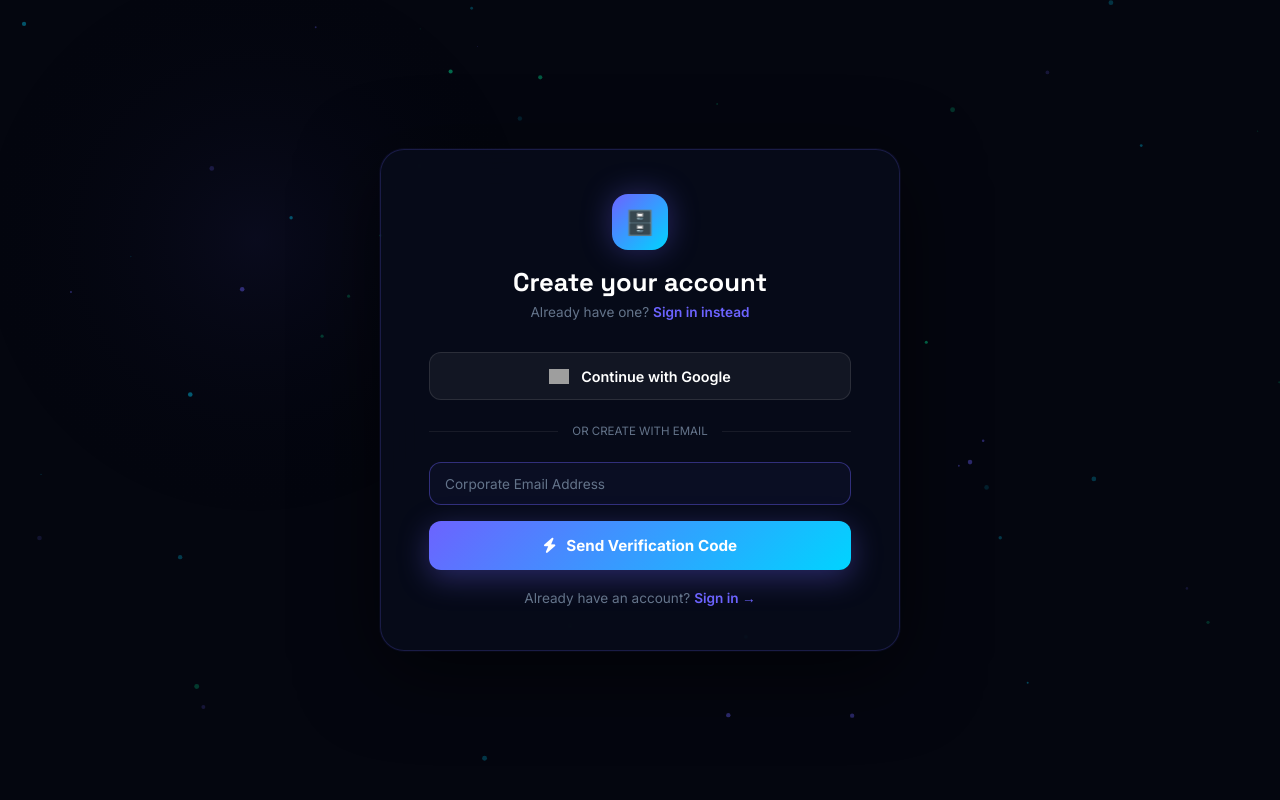
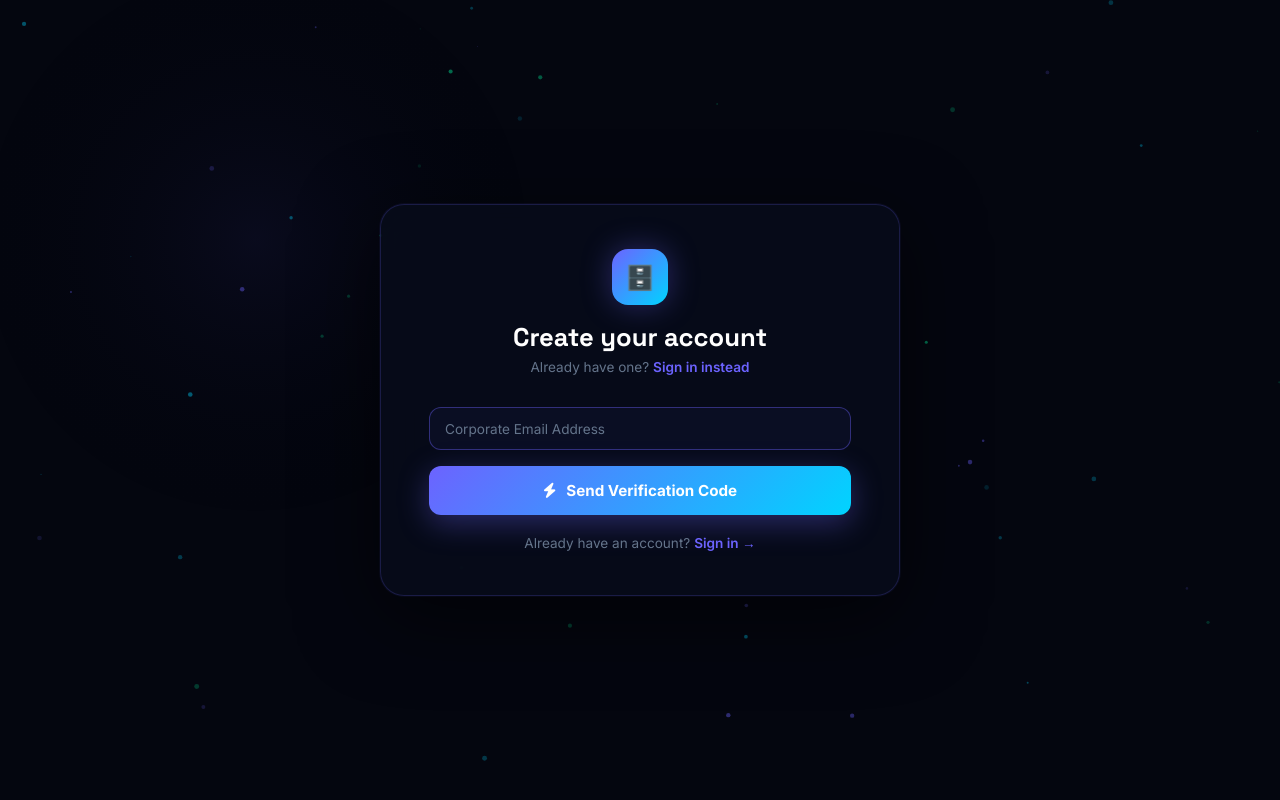
Before and after one commit to aryandps06-droid/DocVault, a Django app: page /auth/register/ in a window 1280 px wide. Run offline with Django 5.2, Linux system fonts and the light colour scheme; some libraries are stand-ins or nearby versions; grey boxes are pictures that could not be loaded.

Commit message:
Remove Google OAuth button from Registration page

```diff
--- a/templates/authentication/register.html
+++ b/templates/authentication/register.html
@@ -108,22 +108,6 @@ canvas#bgCanvas{position:fixed;inset:0;z-index:0;pointer-events:none;}
       <h2>Create your account</h2>
       <p>Already have one? <a href="{% url 'auth_login' %}">Sign in instead</a></p>
     </div>
-
-    {% load socialaccount %}
-    {% get_providers as socialaccount_providers %}
-    {% if socialaccount_providers %}
-    <a href="{% provider_login_url 'google' %}" class="btn-google">
-      <div class="g-logo"></div> Continue with Google
-    </a>
-    {% else %}
-    <div class="btn-google" style="opacity:.45;cursor:not-allowed;">
-      <div class="g-logo"></div> Continue with Google <small style="font-size:.7rem;color:#64748b;">(configure OAuth)</small>
-    </div>
-    {% endif %}
-    <div class="or-divider">
-      <div class="or-line"></div><span class="or-text">OR CREATE WITH EMAIL</span><div class="or-line"></div>
-    </div>
-
     <form method="POST" id="regForm">
       {% csrf_token %}
       <input type="hidden" name="step" value="{{ step|default:1 }}">
```
